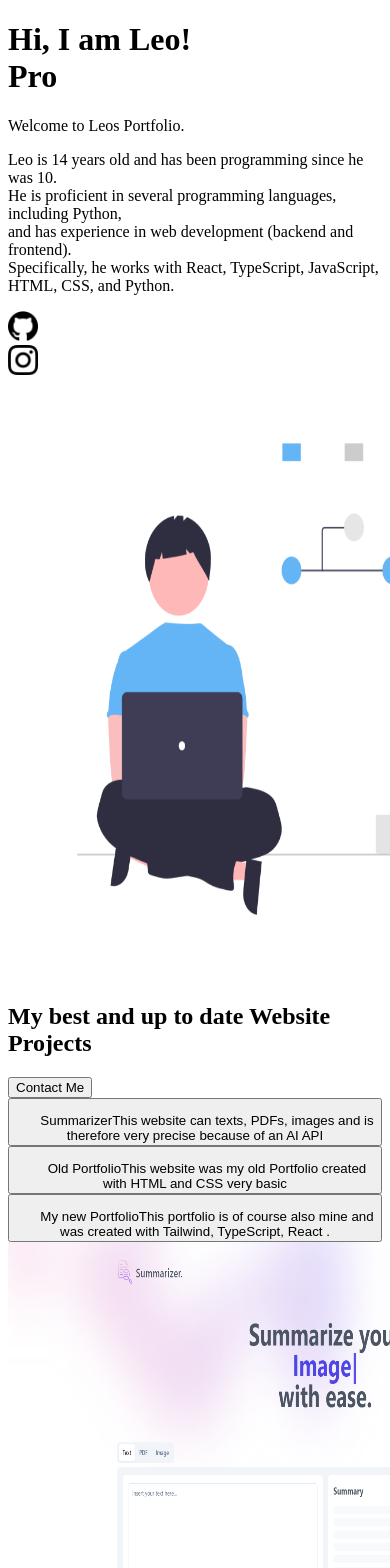
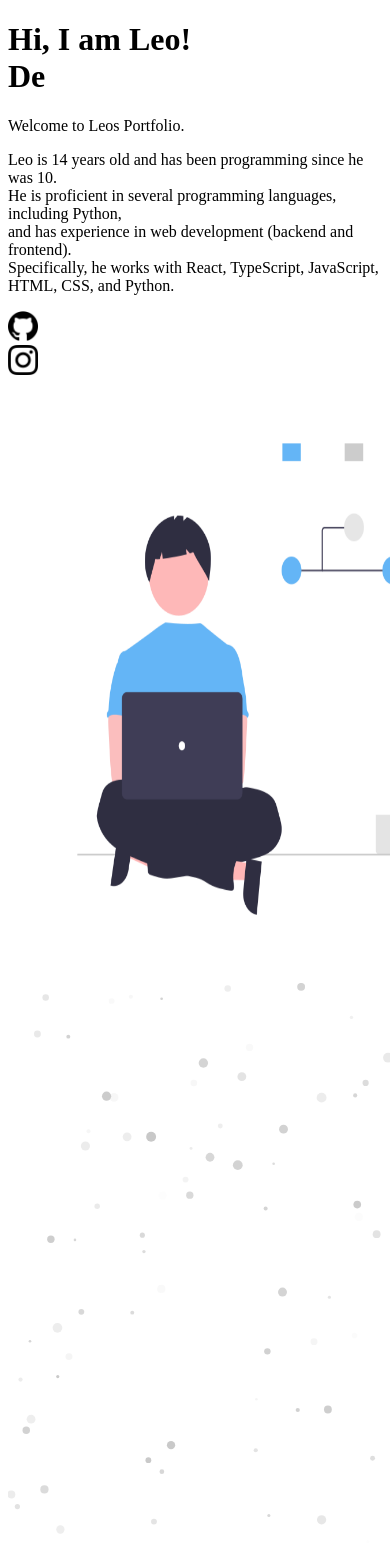
Before and after one commit to Leo17220310/MyWebsiteLeo, a Next.js app: page / in a window 390 px wide. Shown: the top 1568 px of the page. Built offline with nearby package versions, Linux system fonts and the light colour scheme.

Commit message:
particles

```diff
--- /dev/null
+++ b/src/components/ui/particles.tsx
@@ -0,0 +1,87 @@
+import React, { useEffect, useRef } from 'react';
+
+const ParticlesBackground: React.FC = () => {
+  const canvasRef = useRef<HTMLCanvasElement>(null);
+
+  useEffect(() => {
+    const canvas = canvasRef.current;
+    const context = canvas?.getContext('2d');
+    if (!canvas || !context) return;
+
+    interface Particle {
+      x: number;
+      y: number;
+      size: number;
+      speedX: number;
+      speedY: number;
+      color: string;
+    }
+
+    let particlesArray: Particle[] = [];
+    const numberOfParticles = 100;
+
+    const getRandomDirection = () => {
+      return Math.random() > 0.5 ? 1 : -1;
+    };
+
+    const createParticles = () => {
+      particlesArray = [];
+      for (let i = 0; i < numberOfParticles; i++) {
+        particlesArray.push({
+          x: Math.random() * canvas.width,
+          y: Math.random() * canvas.height,
+          size: Math.random() * 4 + 1,
+          speedX: Math.random() * 2 * getRandomDirection(),
+          speedY: Math.random() * 2 * getRandomDirection(),
+          color: `rgba(200, 200, 200, ${Math.random()})`, // Blau
+        });
+      }
+    };
+
+    const moveParticles = () => {
+      particlesArray.forEach((particle) => {
+        particle.x += particle.speedX;
+        particle.y += particle.speedY;
+
+        if (particle.x > canvas.width) particle.x = 0;
+        if (particle.x < 0) particle.x = canvas.width;
+        if (particle.y > canvas.height) particle.y = 0;
+        if (particle.y < 0) particle.y = canvas.height;
+      });
+    };
+
+    const drawParticles = () => {
+      context.clearRect(0, 0, canvas.width, canvas.height);
+      particlesArray.forEach((particle) => {
+        context.beginPath();
+        context.arc(particle.x, particle.y, particle.size, 0, Math.PI * 2);
+        context.fillStyle = particle.color;
+        context.fill();
+      });
+    };
+
+    const animate = () => {
+      moveParticles();
+      drawParticles();
+      requestAnimationFrame(animate);
+    };
+
+    const resizeCanvas = () => {
+      canvas.width = window.innerWidth;
+      canvas.height = window.innerHeight;
+      createParticles();
+    };
+
+    resizeCanvas();
+    window.addEventListener('resize', resizeCanvas);
+    animate();
+
+    return () => {
+      window.removeEventListener('resize', resizeCanvas);
+    };
+  }, []);
+
+  return <canvas ref={canvasRef} className="absolute top-0 left-0 w-full h-full pointer-events-none"></canvas>;
+};
+
+export default ParticlesBackground;
--- a/src/pages/index.tsx
+++ b/src/pages/index.tsx
@@ -1,20 +1,16 @@
-
-import Intruduction from "../../src/sections/intruduction"
-import BgAnimation from "../../src/sections/backgroundAnimation"
-import WebDev from "../../src/sections/webdev"
-import NavBar from "../components/ui/floating-navbar"
-import Python from "../sections/python"
-import Language from "../sections/language"
-import Footer from "../sections/footer"
-import React, { Component, useEffect } from "react";
-import Experience from "../sections/experience";
-import Pricing from "../sections/pricing";
-
+import React, { useEffect } from "react";
+import Intruduction from "../../src/sections/intruduction";
+import BgAnimation from "../../src/sections/backgroundAnimation";
+import WebDev from "../../src/sections/webdev";
+import NavBar from "../components/ui/floating-navbar";
+import Python from "../sections/python";
+import Footer from "../sections/footer";
+import ParticlesBackground from "@/components/ui/particles";
+// import Language from "../sections/language"; // Uncomment if needed
+// import Experience from "../sections/experience"; // Uncomment if needed
+// import Pricing from "../sections/pricing"; // Uncomment if needed
 
 export default function Home() {
-
-
-
   // Scroll to different Sections
   const scrollToWebDev = () => {
     const webDevSection = document.getElementById("web-dev-section");
@@ -23,88 +19,72 @@ export default function Home() {
     }
   };
 
-
   const scrollToHome = () => {
-    const html = document.querySelector('html');
+    const html = document.querySelector("html");
     if (html) {
-      html.scrollIntoView({ behavior: 'smooth', block: 'start' });
+      html.scrollIntoView({ behavior: "smooth", block: "start" });
     }
   };
 
   const scrollToPython = () => {
-    const python = document.getElementById("python-section");
-    if (python) {
-      python.scrollIntoView({ behavior: "smooth" });
+    const pythonSection = document.getElementById("python-section");
+    if (pythonSection) {
+      pythonSection.scrollIntoView({ behavior: "smooth" });
     }
   };
 
-
-
-
-
-
   return (
     <>
-
-
-
-      {/* Language not avialble */}
-
+      {/* Language not available */}
       {/* <div>
         <Language />
       </div> */}
 
-
-
-      {/* HOME INTRUDUCTION  */}
-       <div className='mb-[200px]'>
+      {/* HOME INTRODUCTION */}
+      <div>
         <Intruduction />
+        <ParticlesBackground />
       </div>
 
-
-      {/* BACKGROUND ANIMATION  */}
+      {/* BACKGROUND ANIMATION */}
       <div>
-        <BgAnimation/>
+        <BgAnimation />
       </div>
-{/*
-       <div   id="experience-section">
-        <Experience />
-      </div> */}
 
       {/* WEB DEV INFORMATION */}
-        <div id="web-dev-section" className='mb-[200px] mt-[200px]'  >
+      <div id="web-dev-section" className="mt-[-300px]"> {/* Hier den Abstand anpassen */}
         <WebDev />
       </div>
 
+      {/* Python Experience Section */}
+      <div className="mb-20" id="python-section"> {/* Hier den Abstand anpassen */}
+        <Python />
+        </div>
 
-
-      {/* Python Experience Section */}
-        <div className='mb-[200px]' id="python-section">
-        <Python></Python>
-      </div>
-
-
-     {/* Pricing */}
-       {/* <div className='mb-[200px]' id="pricing-section">
-       <Pricing></Pricing>
-      </div>  */}
-
+      {/* Pricing */}
+      {/* <div className='mb-20' id="pricing-section">
+        <Pricing />
+      </div> */}
 
       {/* Home Navbar Item */}
       <div>
-        <button onClick={scrollToHome}></button>
+        <button onClick={scrollToHome}>Home</button>
       </div>
 
       {/* Navbar */}
-       <div>
-       <NavBar navItems={[]} scrollToWebDev={scrollToWebDev} scrollToHome={scrollToHome} scrollToPython={scrollToPython}  />
+      <div>
+        <NavBar
+          navItems={[]}
+          scrollToWebDev={scrollToWebDev}
+          scrollToHome={scrollToHome}
+          scrollToPython={scrollToPython}
+        />
       </div>
 
       {/* Footer */}
       <div>
         <Footer />
       </div>
-
     </>
   );
 }
--- a/src/sections/intruduction.tsx
+++ b/src/sections/intruduction.tsx
@@ -1,13 +1,6 @@
 import React, { useEffect, useState } from "react";
 import { TypewriterEffectSmooth } from "../components/ui/typewriter-effect";
 import { Button } from "@/components/ui/button";
-import {
-  Tabs,
-  TabsContent,
-  TabsList,
-  TabsTrigger,
-} from "../components/ui/tabs";
-import Coder from "../assets/coder.png";
 import styles from "./Intruductions.module.css"; // Importiere das CSS-Modul
 
 const Intruductions = () => {
@@ -61,6 +54,7 @@ const Intruductions = () => {
   }, []);
 
   return (
+
     <div className={`${styles.content} ${showContent ? styles.show : ""}`}>
       <div className="mt-[200px] ml-[210px] sm:mt-[300px] sm:ml-[210px] text-5xl font-bold text-black">
         <h1>
@@ -70,7 +64,7 @@ const Intruductions = () => {
           </span>
         </h1>
       </div>
-
+      <div className={`${styles.content} ${showContent ? styles.show : ""}`}>
       <div className="mt-[-200px] ml-[210px] text-black font-bold">
         <p className="text-white-700 text-sm sm:text-base font-medium">
           Welcome to Leos{" "}
@@ -100,6 +94,7 @@ const Intruductions = () => {
         </Button>
       </div>
       </div>
+    </div>
 
     <div  className={`ml-[340px] mt-[44px] ${showContent ? styles.slideIn : ""}`}>
       <a href="https://github.com/Leo17220310">
--- a/src/sections/python.tsx
+++ b/src/sections/python.tsx
@@ -7,12 +7,10 @@ import "highlight.js/styles/default.css";
 import "tailwindcss/tailwind.css";
 import { Button } from "@/components/ui/button";
 import Image from "next/image";
-
+import ParticlesBackground from "@/components/ui/particles";
 
 
 hljs.registerLanguage("python", python);
-
-
 
 const Python: React.FC = () => {
   const [sidebarOpen, setSidebarOpen] = useState(false);
@@ -332,15 +330,25 @@ const Python: React.FC = () => {
   };
 
   return (
+    <>
+      <div className="relative mt-300px]">
+       <ParticlesBackground />
 
-    <>
-    <div className="bg-gray-100 p-6 md:p-16 rounded-xl shadow-xl dark:bg-neutral-800 m-[200px] " >
+
+
+      <div className="bg-gray-100 p-6 md:p-16 rounded-xl shadow-xl dark:bg-neutral-800 m-[200px] ">
+
         <div className="max-w-[85rem] px-4 py-10 sm:px-6 lg:px-8 lg:py-14 mx-auto">
           <div className="mx-auto max-w-2xl mb-8 lg:mb-14 text-center">
             <h2 className="text-3xl lg:text-4xl text-gray-800 font-mediumbold dark:text-neutral-200">
-          My <span className="p-2 text-blue-300 font-bold border-4 border-dashed border-blue-300 space-x-4 rounded-xl"> Python </span>
-        <span className="ml-[10px]">Projects –</span>  {" "}
-          <span className="text-blue-300 font-bold  ">Different </span>  facets
+              My{" "}
+              <span className="p-2 text-blue-300 font-bold border-4 border-dashed border-blue-300 space-x-4 rounded-xl">
+                {" "}
+                Python{" "}
+              </span>
+              <span className="ml-[10px]">Projects –</span>{" "}
+              <span className="text-blue-300 font-bold  ">Different </span>{" "}
+              facets
             </h2>
             <div className="mt-4 mb-[-100px]">
               <Button
@@ -458,6 +466,7 @@ const Python: React.FC = () => {
           </div>
         </div>
       </div>
+    </div>
 
       {/* Sidebar */}
       {sidebarOpen && (
@@ -479,7 +488,6 @@ const Python: React.FC = () => {
             </pre>
           </div>
         </div>
-
       )}
     </>
   );
--- a/src/sections/webdev.tsx
+++ b/src/sections/webdev.tsx
@@ -1,5 +1,6 @@
 import React, { useState } from "react";
 import { Button } from "@/components/ui/button";
+import ParticlesBackground from "@/components/ui/particles";
 
 const WebDev = () => {
   const [activeTab, setActiveTab] = useState(1);
@@ -23,6 +24,10 @@ const WebDev = () => {
 
   return (
     <>
+      <div className="relative mt-[-300px]">
+       <ParticlesBackground />
+
+
         <div className="bg-gray-100 p-6 md:p-16 rounded-xl h-[800px] shadow-xl dark:bg-neutral-800 m-[200px]  ">
           <div className="max-w-[100rem] px-4 py-10 sm:px-6 lg:px-8 lg:py-14 mx-auto mb-[200px]  mt-[-100px] ">
             <div className="relative p-6 md:p-16">
@@ -34,6 +39,7 @@ const WebDev = () => {
                       <span className="text-blue-300 font-bold"> Website </span>
                       Projects{" "}
                     </h2>
+
                     <div style={{ position: "relative" }}>
                       <Button
                         className="  mt-[20px] rounded-full text-black  hover:bg-blue-200 hover:shadow-xl hover:shadow-blue-300"
@@ -42,7 +48,6 @@ const WebDev = () => {
                       >
                         Contact Me
                       </Button>
-
                     </div>
                   </div>
 
@@ -88,7 +93,10 @@ const WebDev = () => {
                             <span className="block mt-1 text-gray-800 dark:hs-tab-active:text-gray-200 dark:text-neutral-200">
                               This website can texts, PDFs, images and is
                               therefore very precise because of an{" "}
-                            <span className="text-blue-300 font-bold"> AI</span>{" "}
+                              <span className="text-blue-300 font-bold">
+                                {" "}
+                                AI
+                              </span>{" "}
                               API
                             </span>
                           </span>
@@ -304,6 +312,7 @@ const WebDev = () => {
             </div>
           </div>
         </div>
+      </div>
     </>
   );
 };
--- a/src/styles/globals.css
+++ b/src/styles/globals.css
@@ -1,84 +1,10 @@
+/* styles/global.css */
 @tailwind base;
-  @tailwind components;
-  @tailwind utilities;
+@tailwind components;
+@tailwind utilities;
 
-  @layer base {
-    :root {
-      --background: 0 0% 100%;
-      --foreground: 222.2 84% 4.9%;
+body {
+  background-color: rgb(255, 255, 255);
+}
 
-      --card: 0 0% 100%;
-      --card-foreground: 222.2 84% 4.9%;
-
-      --popover: 0 0% 100%;
-      --popover-foreground: 222.2 84% 4.9%;
-
-      --primary: 222.2 47.4% 11.2%;
-      --primary-foreground: 210 40% 98%;
-
-      --secondary: 210 40% 96.1%;
-      --secondary-foreground: 222.2 47.4% 11.2%;
-
-      --muted: 210 40% 96.1%;
-      --muted-foreground: 215.4 16.3% 46.9%;
-
-      --accent: 210 40% 96.1%;
-      --accent-foreground: 222.2 47.4% 11.2%;
-
-      --destructive: 0 84.2% 60.2%;
-      --destructive-foreground: 210 40% 98%;
-
-      --border: 214.3 31.8% 91.4%;
-      --input: 214.3 31.8% 91.4%;
-      --ring: 222.2 84% 4.9%;
-
-      --radius: 0.5rem;
-    }
-
-    .dark {
-      --background: 222.2 84% 4.9%;
-      --foreground: 210 40% 98%;
-
-      --card: 222.2 84% 4.9%;
-      --card-foreground: 210 40% 98%;
-
-      --popover: 222.2 84% 4.9%;
-      --popover-foreground: 210 40% 98%;
-
-      --primary: 210 40% 98%;
-      --primary-foreground: 222.2 47.4% 11.2%;
-
-      --secondary: 217.2 32.6% 17.5%;
-      --secondary-foreground: 210 40% 98%;
-
-      --muted: 217.2 32.6% 17.5%;
-      --muted-foreground: 215 20.2% 65.1%;
-
-      --accent: 217.2 32.6% 17.5%;
-      --accent-foreground: 210 40% 98%;
-
-      --destructive: 0 62.8% 30.6%;
-      --destructive-foreground: 210 40% 98%;
-
-      --border: 217.2 32.6% 17.5%;
-      --input: 217.2 32.6% 17.5%;
-      --ring: 212.7 26.8% 83.9%;
-    }
-  }
-
-  @layer base {
-    * {
-      @apply border-border;
-    }
-    body {
-      @apply bg-background text-foreground;
-    }
-  }
-
-  body {
-    background-image: linear-gradient(135deg, #ffffff, #ffffff); /* Dunkler Grauverlauf */
-    background-size: cover; /* Das Hintergrundbild passt sich der Größe des Fensters an */
-    background-position: center; /* Zentriert das Hintergrundbild */
-    background-repeat: no-repeat; /* Verhindert das Wiederholen des Hintergrundbildes */
-    color: #ffffff; /* Weiße Schriftfarbe für den Kontrast */
-}
+/* Initial state */
```
Also changed, not shown: package.json (+11 -7 lines), src/sections/aboutMe.tsx (added, +16 -0 lines), tailwind.config.ts (+13 -2 lines), 1 other file (tests, documents, lock files or other folders). Lines whose indentation alone changed are shown as unchanged.
